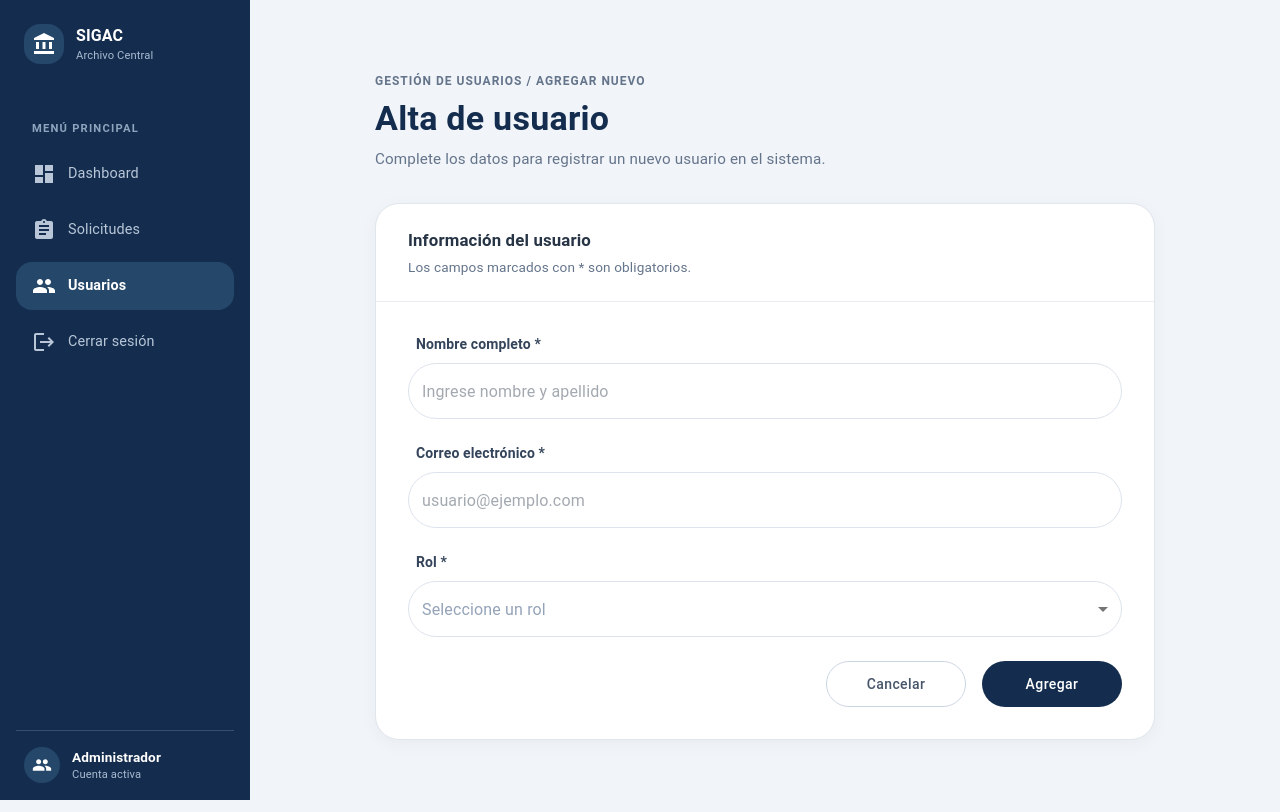
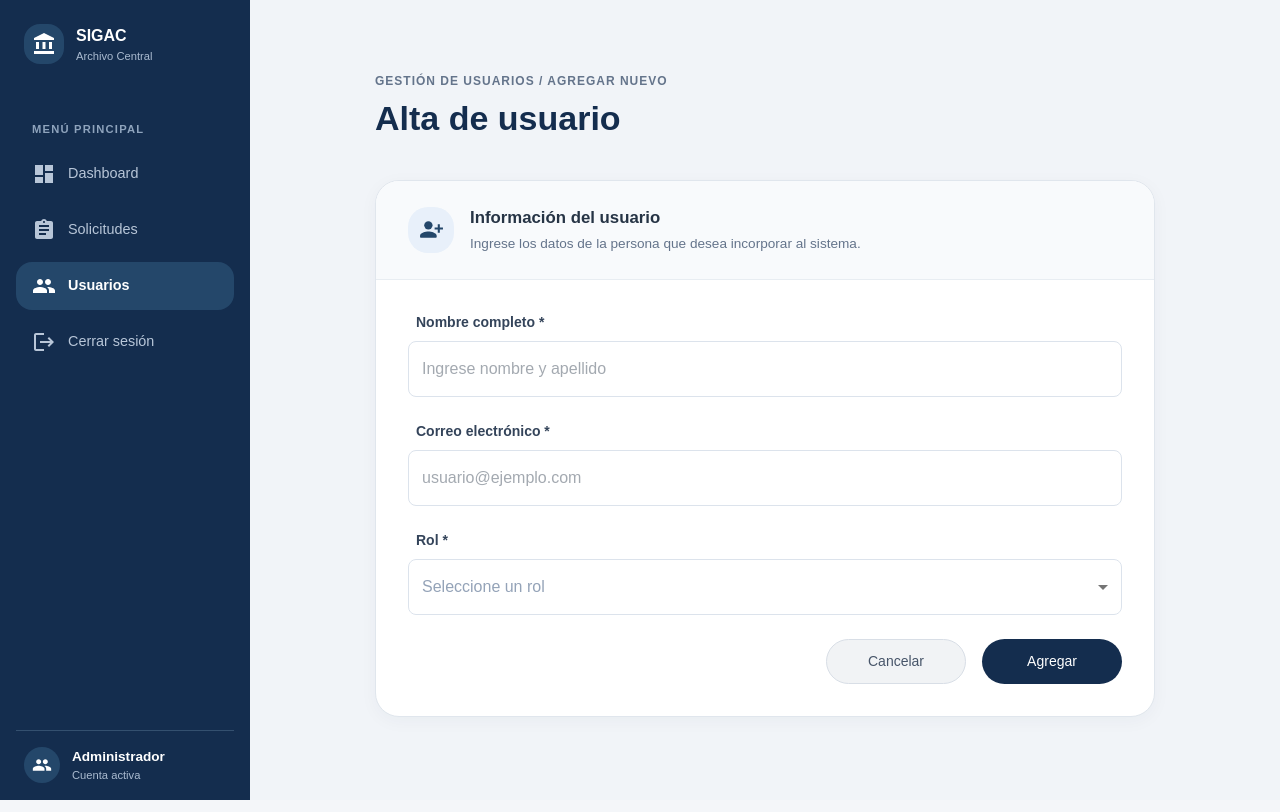
Before and after one commit to tincho15/sigac_front, a Next.js app: page /usuarios/nuevo in a window 1280 px wide. Built offline with nearby package versions, Linux system fonts and the light colour scheme; what @mui/material-nextjs would draw is missing.

Commit message:
Mejora estilos del formulario de alta de usuarios

```diff
--- a/components/usuarios/UserForm.tsx
+++ b/components/usuarios/UserForm.tsx
@@ -20,6 +20,7 @@ import { useRouter } from "next/navigation";
 import useUserForm from "@/hooks/useUserForm";
 import CheckCircleRoundedIcon from "@mui/icons-material/CheckCircleRounded";
 import ContentCopyRoundedIcon from "@mui/icons-material/ContentCopyRounded";
+import PersonAddAlt1RoundedIcon from "@mui/icons-material/PersonAddAlt1Rounded";
 
 export default function UserForm() {
     const router = useRouter();
@@ -86,22 +87,6 @@ export default function UserForm() {
         }
     };
 
-    const fieldStyles = {
-        "& .MuiOutlinedInput-root": {
-            borderRadius: 4,
-            backgroundColor: "#FFFFFF",
-            "& fieldset": {
-                borderColor: "#DCE3EC",
-            },
-            "&:hover fieldset": {
-                borderColor: "#AABBD0",
-            },
-            "&.Mui-focused fieldset": {
-                borderColor: "#24476A",
-            },
-        },
-    };
-
     return (
         <Box sx={{ maxWidth: 780, mx: "auto", py: { xs: 2, md: 4 } }}>
             {/* Encabezado */}
@@ -136,10 +121,6 @@ export default function UserForm() {
                     >
                         Alta de usuario
                     </Typography>
-
-                    <Typography sx={{ color: "#64748B", fontSize: "0.95rem" }}>
-                        Complete los datos para registrar un nuevo usuario en el sistema.
-                    </Typography>
                 </Box>
             </Box>
 
@@ -154,16 +135,53 @@ export default function UserForm() {
                 }}
             >
                 {/* Encabezado de la tarjeta */}
-                <Box sx={{ px: { xs: 2.5, md: 4 }, py: 3 }}>
-                    <Typography
-                        sx={{ fontWeight: 700, color: "#263445", fontSize: "1.05rem" }}
-                    >
-                        Información del usuario
-                    </Typography>
+                <Box
+                    sx={{
+                        px: { xs: 2.5, md: 4 },
+                        py: 3,
+                        backgroundColor: "#F8FAFC",
+                    }}
+                >
+                    <Box sx={{ display: "flex", alignItems: "center", gap: 2 }}>
+                        <Box
+                            sx={{
+                                width: 46,
+                                height: 46,
+                                borderRadius: 2.5,
+                                backgroundColor: "#E8F0FA",
+                                display: "flex",
+                                alignItems: "center",
+                                justifyContent: "center",
+                                flexShrink: 0,
+                            }}
+                        >
+                            <PersonAddAlt1RoundedIcon
+                                sx={{ color: "#24476A", fontSize: 25 }}
+                            />
+                        </Box>
 
-                    <Typography sx={{ color: "#64748B", fontSize: "0.85rem", mt: 0.5 }}>
-                        Los campos marcados con * son obligatorios.
-                    </Typography>
+                        <Box>
+                            <Typography
+                                sx={{
+                                    fontWeight: 700,
+                                    color: "#263445",
+                                    fontSize: "1.05rem",
+                                }}
+                            >
+                                Información del usuario
+                            </Typography>
+
+                            <Typography
+                                sx={{
+                                    color: "#64748B",
+                                    fontSize: "0.85rem",
+                                    mt: 0.5,
+                                }}
+                            >
+                                Ingrese los datos de la persona que desea incorporar al sistema.
+                            </Typography>
+                        </Box>
+                    </Box>
                 </Box>
 
                 <Divider sx={{ borderColor: "#E8EDF2" }} />
@@ -193,7 +211,6 @@ export default function UserForm() {
                             error={!!errors.nombre}
                             helperText={errors.nombre}
                             placeholder="Ingrese nombre y apellido"
-                            sx={fieldStyles}
                         />
                     </Box>
 
@@ -210,7 +227,6 @@ export default function UserForm() {
                             error={!!errors.email}
                             helperText={errors.email}
                             placeholder="usuario@ejemplo.com"
-                            sx={fieldStyles}
                         />
                     </Box>
 
@@ -231,7 +247,6 @@ export default function UserForm() {
                             }
                             error={!!errors.id_rol}
                             helperText={errors.id_rol}
-                            sx={fieldStyles}
                             slotProps={{
                                 select: {
                                     displayEmpty: true,
@@ -281,12 +296,12 @@ export default function UserForm() {
                                 width: { xs: "100%", sm: "140px" },
                                 py: 1.2,
                                 borderRadius: 3,
-                                textTransform: "none",
                                 color: "#475569",
-                                borderColor: "#CBD5E1",
+                                backgroundColor: "#F1F3F5",
+                                border: "1px solid #D8DEE6",
                                 "&:hover": {
-                                    borderColor: "#94A3B8",
-                                    backgroundColor: "#F8FAFC",
+                                    backgroundColor: "#E5E9EF",
+                                    borderColor: "#C5CDD8",
                                 },
                             }}
                         >
@@ -301,13 +316,7 @@ export default function UserForm() {
                                 width: { xs: "100%", sm: "140px" },
                                 py: 1.2,
                                 borderRadius: 3,
-                                textTransform: "none",
-                                backgroundColor: "#142D4E",
                                 boxShadow: "none",
-                                "&:hover": {
-                                    backgroundColor: "#24476A",
-                                    boxShadow: "none",
-                                },
                             }}
                         >
                             {isSubmitting ? "Registrando..." : "Agregar"}
@@ -406,13 +415,7 @@ export default function UserForm() {
                             borderRadius: 3,
                             px: 2,
                             py: 1.2,
-                            textTransform: "none",
-                            backgroundColor: "#142D4E",
                             boxShadow: "none",
-                            "&:hover": {
-                                backgroundColor: "#24476A",
-                                boxShadow: "none",
-                            },
                         }}
                     >
                         Entendido
--- a/theme/theme.ts
+++ b/theme/theme.ts
@@ -1,3 +1,4 @@
+
 import { createTheme } from "@mui/material/styles";
 
 const theme = createTheme({
@@ -36,11 +37,49 @@ const theme = createTheme({
     warning: {
       main: "#ED9B22",
     },
+
+    divider: "#E0E6ED",
   },
 
   shape: {
     borderRadius: 8,
   },
+
+  typography: {
+    fontFamily: "Arial, sans-serif",
+    button: {
+      textTransform: "none",
+      fontWeight: 500,
+    },
+  },
+
+  components: {
+    MuiPaper: {
+      styleOverrides: {
+        root: {
+          borderColor: "#E0E6ED",
+        },
+      },
+    },
+
+    MuiOutlinedInput: {
+      styleOverrides: {
+        root: {
+          borderRadius: 8,
+          backgroundColor: "#FFFFFF",
+          "& .MuiOutlinedInput-notchedOutline": {
+            borderColor: "#DCE3EC",
+          },
+          "&:hover .MuiOutlinedInput-notchedOutline": {
+            borderColor: "#AABBD0",
+          },
+          "&.Mui-focused .MuiOutlinedInput-notchedOutline": {
+            borderColor: "#24476A",
+          },
+        },
+      },
+    },
+  },
 });
 
 export default theme;
```
